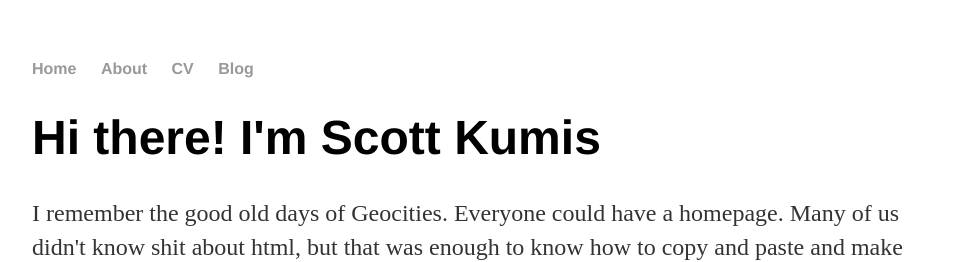
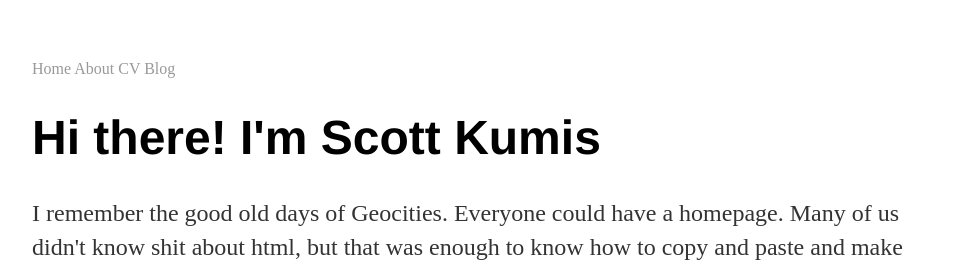
Before and after one commit to scottsimuk22/scottsimuk22.github.io, a Jekyll site: the page built from index.html, in a window 1280 px wide. Shown: the top 262 px of the page, without its empty margins (160-1119 px from the left). Built offline with Jekyll 4.4.1, drawn with Linux system fonts in a browser that asks for light colours.

Commit message:
Update default.html

```diff
--- a/_layouts/default.html
+++ b/_layouts/default.html
@@ -6,13 +6,11 @@
 			<link rel="stylesheet" type="text/css" href="/css/main.css">
 		</head>
 		<body>
-			<nav>
-	    		<ul>
-	        		<li><a href="/">Home</a></li>
-		        	<li><a href="/about">About</a></li>
-	        		<li><a href="/cv">CV</a></li>
-	        		<li><a href="/blog">Blog</a></li>
-	    		</ul>
+			<div class="topnav">
+	        		<a href="/">Home</a>
+		        	<a href="/about">About</a>
+	        		<a href="/cv">CV</a>
+				<a href="/blog">Blog</a>
 			</nav>
 			<div class="container">
 
```
